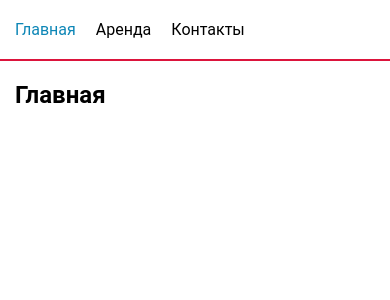
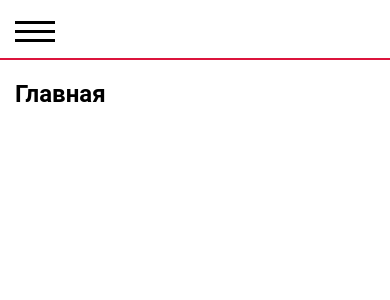
Before and after one commit to bogdankuzzmin/creative-apartments, a React (Create React App) app: page / in a window 390 px wide. Shown: the top 300 px of the page. Built offline with nearby package versions, Linux system fonts and the light colour scheme.

Commit message:
added SideDrawer, DrawerToggle components. Styles for mobile version

```diff
--- a/src/components/Navigation/NavigationList/NavigationItem/NavigationItem.module.scss
+++ b/src/components/Navigation/NavigationList/NavigationItem/NavigationItem.module.scss
@@ -2,8 +2,8 @@
   margin-right: 20px;
 
   &:last-child {
-  min-height: 0px;
-  margin-right: 0;
+    min-height: 0px;
+    margin-right: 0;
   }
 }
 
@@ -31,3 +31,12 @@
     cursor: default;
   }
 }
+
+@media (max-width: 767px) {
+  .NavigationItem {
+    margin-right: 0;
+    margin-bottom: 20px;
+
+    padding: 10px 0;
+  }
+}
--- a/src/components/Navigation/NavigationList/NavigationList.module.scss
+++ b/src/components/Navigation/NavigationList/NavigationList.module.scss
@@ -3,7 +3,13 @@
 
   margin: 0;
   padding: 20px 0;
-  min-width: 300px;
 
   list-style: none;
 }
+
+@media (max-width: 767px) {
+  .NavigationList {
+    flex-direction: column;
+    padding: 0;
+  }
+}
--- /dev/null
+++ b/src/components/Navigation/SideDrawer/DrawerToggle/DrawerToggle.js
@@ -0,0 +1,11 @@
+import classes from './DrawerToggle.module.scss';
+
+const drawerToggle = (props) => {
+  return (
+    <div className={classes.DrawerToggle}
+         onClick={props.clicked} tabIndex="1">
+    </div>
+  );
+};
+
+export default drawerToggle;
--- /dev/null
+++ b/src/components/Navigation/SideDrawer/DrawerToggle/DrawerToggle.module.scss
@@ -0,0 +1,29 @@
+
+.DrawerToggle {
+  position: relative;
+  margin-top: 15px;
+
+  width: 40px;
+  height: 30px;
+
+  cursor: pointer;
+}
+
+.DrawerToggle:before {
+  content: '';
+  position: absolute;
+  top: 5px;
+  left: 0;
+
+  width: 40px;
+  height: 3px;
+
+  background-color: #000000;
+  box-shadow: 0 9px 0 0 #000000, 0 18px 0 0 #000000;
+}
+
+@media (min-width: 767px) {
+  .DrawerToggle {
+    display: none;
+  }
+}
--- /dev/null
+++ b/src/components/Navigation/SideDrawer/DrawerToggle/index.js
@@ -0,0 +1,3 @@
+import drawerToggle from './DrawerToggle';
+
+export default drawerToggle;
--- /dev/null
+++ b/src/components/Navigation/SideDrawer/SideDrawer.js
@@ -0,0 +1,35 @@
+import {Fragment} from 'react';
+
+import classes from './SideDrawer.module.scss';
+import NavigationLinks from '../../../constants/navigationList'
+
+import NavigationList from '../NavigationList';
+import Backdrop from '../../UI/Backdrop';
+
+const sideDrawer = props => {
+  let classSideDrawer = [classes.SideDrawer, classes.Close];
+
+  if (props.open) {
+    classSideDrawer = [classes.SideDrawer, classes.Open];
+  }
+
+  const sideDrawerCloseHandler = (event) => {
+    if (event.target.closest('a')) {
+      props.close();
+    }
+  };
+
+  return (
+    <Fragment>
+      <div className={classSideDrawer.join(' ')} onClick={sideDrawerCloseHandler}>
+        <nav>
+        <NavigationList navigationLinks={NavigationLinks} />
+        </nav>
+      </div>
+
+      <Backdrop show={props.open} clicked={props.close} />
+    </Fragment>
+  );
+};
+
+export default sideDrawer;
--- /dev/null
+++ b/src/components/Navigation/SideDrawer/SideDrawer.module.scss
@@ -0,0 +1,29 @@
+.SideDrawer {
+  position: fixed;
+  top: 0;
+  left: 0;
+  z-index: 200;
+
+  padding: 32px 16px;
+  width: 280px;
+  max-width: 70%;
+  height: 100%;
+
+  background-color: #ffffff;
+  border-right: 2px solid #dc143c;
+  transition: transform 0.3s ease-out;
+}
+
+.Open {
+  transform: translateX(0);
+}
+
+.Close {
+  transform: translateX(-100%);
+}
+
+@media (min-width: 767px) {
+  .SideDrawer {
+    display: none;
+  }
+}
--- /dev/null
+++ b/src/components/Navigation/SideDrawer/index.js
@@ -0,0 +1,3 @@
+import sideDrawer from './SideDrawer';
+
+export default sideDrawer;
--- a/src/components/Navigation/Toolbar/Toolbar.js
+++ b/src/components/Navigation/Toolbar/Toolbar.js
@@ -4,11 +4,14 @@ import NavigationLinks from '../../../constants/navigationList';
 
 import WrapperLayout from '../../../hocs/WrapperLayout';
 import NavigationList from '../NavigationList';
+import DrawerToggle from '../SideDrawer/DrawerToggle';
 
 const toolbar = props => {
   return (
     <header className={classes.Toolbar}>
       <WrapperLayout>
+        <DrawerToggle clicked={props.drawerToggle} />
+
         <nav>
           <NavigationList navigationLinks={NavigationLinks} />
         </nav>
--- a/src/components/Navigation/Toolbar/Toolbar.module.scss
+++ b/src/components/Navigation/Toolbar/Toolbar.module.scss
@@ -1,11 +1,11 @@
 .Toolbar {
+  padding-top: 1px;
+  min-height: 60px;
   border-bottom: 2px solid #dc143c;
 }
 
-.Nav {
-  display: flex;
-  align-items: center;
-
-  justify-content: space-between;
-  width: 100%;
+@media (max-width: 767px) {
+  .Toolbar nav {
+    display: none;
+  }
 }
--- a/src/hocs/Layout/Layout.js
+++ b/src/hocs/Layout/Layout.js
@@ -1,13 +1,26 @@
-import React, {Fragment} from 'react';
+import React, {Fragment, useState} from 'react';
 
 import classes from './Layout.module.scss';
 
 import Toolbar from '../../components/Navigation/Toolbar';
+import SideDrawer from '../../components/Navigation/SideDrawer';
 
-const layout = props => {
+const Layout = props => {
+  const [showSideDrawer, setShowSideDrawer] = useState(false);
+
+  const sideDrawerCloseHandler = () => {
+    setShowSideDrawer(false);
+  };
+
+  const sideDrawerToggleHandler = () => {
+    setShowSideDrawer(!showSideDrawer);
+  };
+
   return (
     <Fragment>
-      <Toolbar />
+      <Toolbar drawerToggle={sideDrawerToggleHandler} />
+      <SideDrawer open={showSideDrawer} close={sideDrawerCloseHandler} />
+
       <main className={classes.Main}>
         {props.children}
       </main>
@@ -15,4 +28,4 @@ const layout = props => {
   );
 };
 
-export default layout;
+export default Layout;
--- a/src/hocs/Layout/index.js
+++ b/src/hocs/Layout/index.js
@@ -1,3 +1,3 @@
-import layout from './Layout';
+import Layout from './Layout';
 
-export default layout;
+export default Layout;
```
